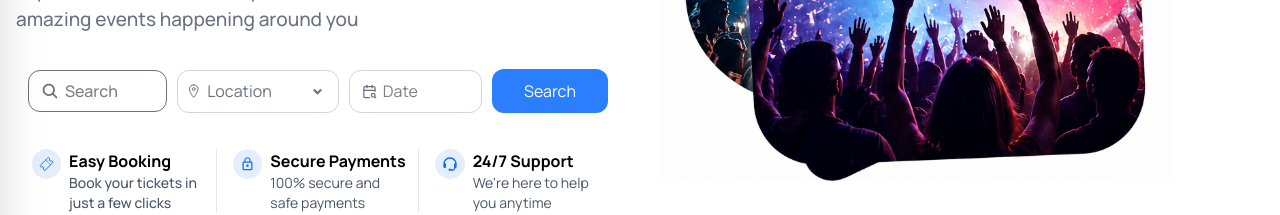
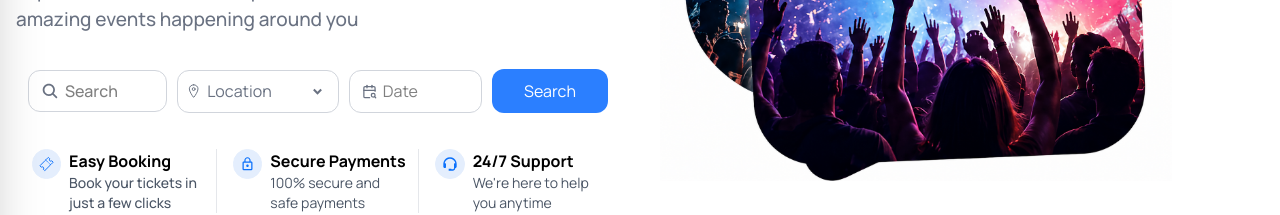
Before and after one commit to bivashmzr/Event-Management-Webpage, a React (Vite) app: page / in a window 1280 px wide. Shown: the part 348-563 px from the top of the page. Built offline with nearby package versions, Linux system fonts and the light colour scheme.

Commit message:
last Updated

```diff
--- a/src/Component/Herosection.jsx
+++ b/src/Component/Herosection.jsx
@@ -76,9 +76,9 @@ const Herosection = ({ search, setSearch, eventsData }) => {
 
           <div className="py-6 w-full">
             <form onSubmit={handleForm}>
-              <div className="sm:w-130 lg:w-[100%] md:w-150   p-3 flex flex-col justify-between md:flex-row gap-2 items-center w-full">
+              <div className="sm:w-130 lg:w-full md:w-150   p-3 flex flex-col justify-between md:flex-row gap-2 items-center w-full">
                 {/* -----------------------Search selection------------- */}
-                <div className="flex gap-1.5 items-center bg-white border w-full lg:w-[24%] sm:w-full border-gray-500 rounded-xl p-2 px-3 hover:border hover:border-[#2B7FFF] duration-300 transition-all transform">
+                <div className="flex gap-1.5 items-center bg-white border w-full lg:w-[24%] sm:w-full border-gray-300 rounded-xl p-2 px-3 hover:border hover:border-[#2B7FFF] duration-300 transition-all transform">
                   <IoSearch fontSize={18} color="#6A7282" />
                   <input
                     type="text"
```
